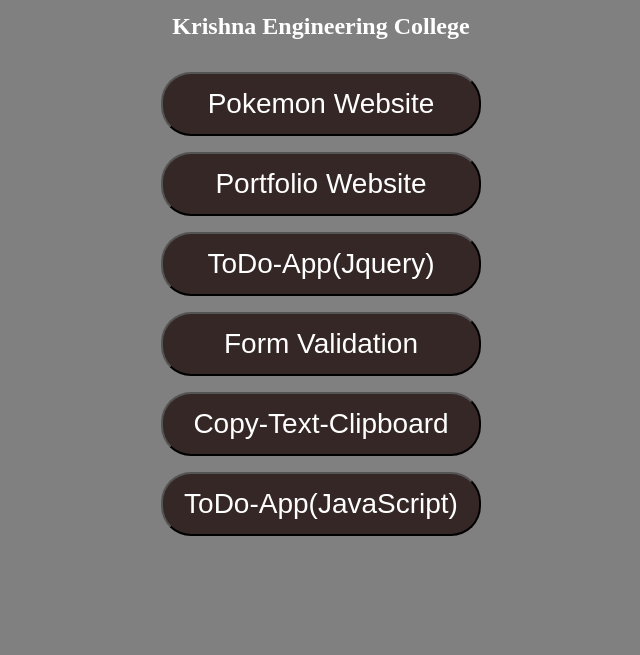
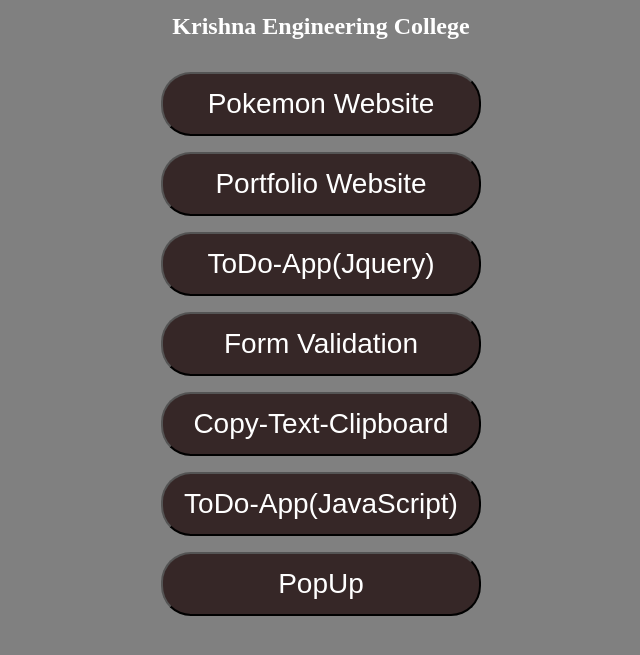
Before and after one commit to Kajal3015/Nagarro-FrontPage, a plain HTML site: page index.html in a window 1280 px wide. Shown: the part 99-754 px from the top of the page, without its empty margins (319-959 px from the left). Drawn offline with Linux system fonts and the light colour scheme.

Commit message:
Update index.html

```diff
--- a/index.html
+++ b/index.html
@@ -18,6 +18,7 @@
       <li><a href="https://kajal3015.github.io/form-validation/" target="_blank"><input type="button" value="Form Validation"></a></li>
       <li><a href="https://kajal3015.github.io/copy-clipboard/" target="_blank"><input type="button" value="Copy-Text-Clipboard"></a></li>
       <li><a href="https://kajal3015.github.io/To-Do-JS-/" target="_blank"><input type="button" value="ToDo-App(JavaScript)"></a></li>
+      <li><a href="https://kajal3015.github.io/popup/" target="_blank"><input type="button" value="PopUp"></a></li>
     </ul>
   </body>
 </html>
```
